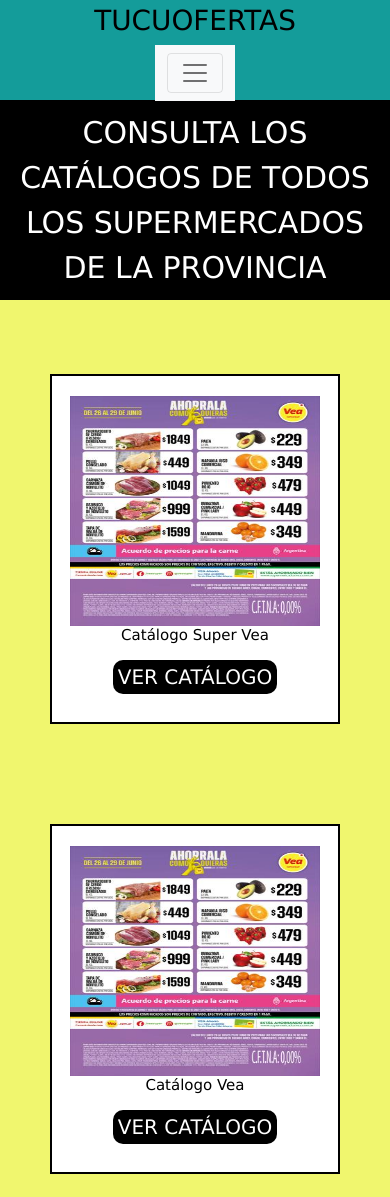
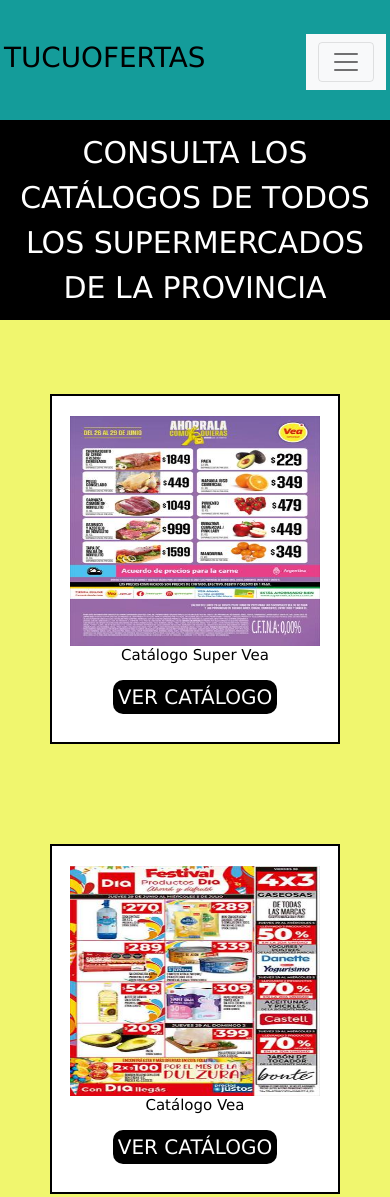
Before and after one commit to Paolaorellana95/entrega-proyecto, a website: page pages/nuevoscatalogos.html in a window 390 px wide. Shown: the top 1197 px of the page. Drawn offline with nearby package versions, Linux system fonts and the light colour scheme.

Commit message:
penultimosera

```diff
--- a/pages/nuevoscatalogos.html
+++ b/pages/nuevoscatalogos.html
@@ -63,7 +63,7 @@
                     <a href="">VER CATÁLOGO</a>
                 </div>
                 <div>
-                    <img src="../img/catalogo7.jpg" alt="Catalogo-vea2">
+                    <img src="../img/catalogo8.jpg" alt="Catalogo-dia">
                     <h3>Catálogo Vea</h3>
                     <a href="">VER CATÁLOGO</a>
                 </div>
--- a/scss/base/_mediaquery.scss
+++ b/scss/base/_mediaquery.scss
@@ -42,7 +42,8 @@
 
 @media screen and (max-width:570px) {
     header {
-        flex-direction: column;
+        flex-direction: row;
+        justify-content: space-between;
     }
 }
 
--- a/scss/components/_header.scss
+++ b/scss/components/_header.scss
@@ -1,5 +1,5 @@
 header {
-    height: 100px;
+    height: 120px;
     background-color: $color-celeste;
     padding-top: 1%;
     padding-left: 1%;
```
Also changed, not shown: pages/productos.html (+1 -1 lines), css/estilos.css.
